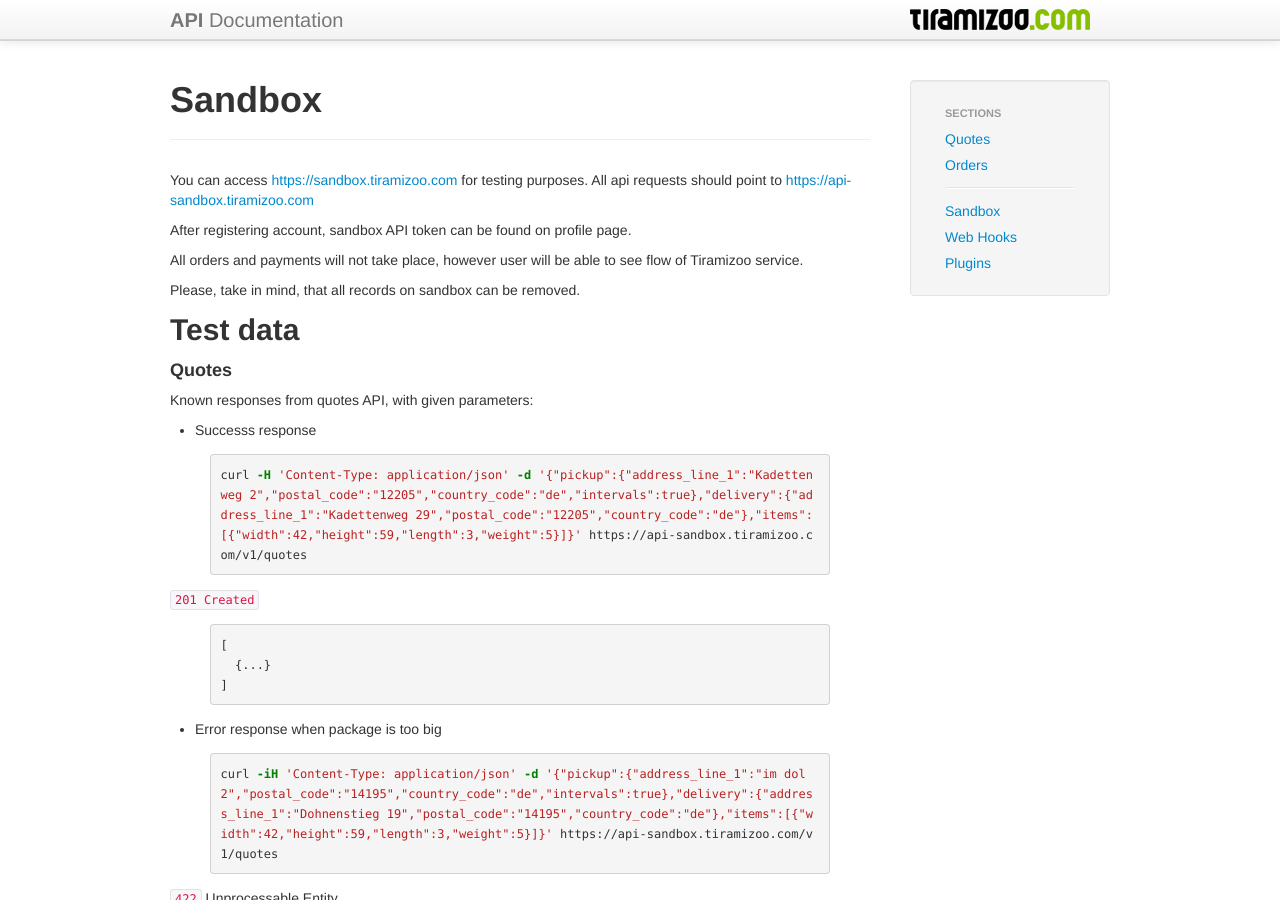
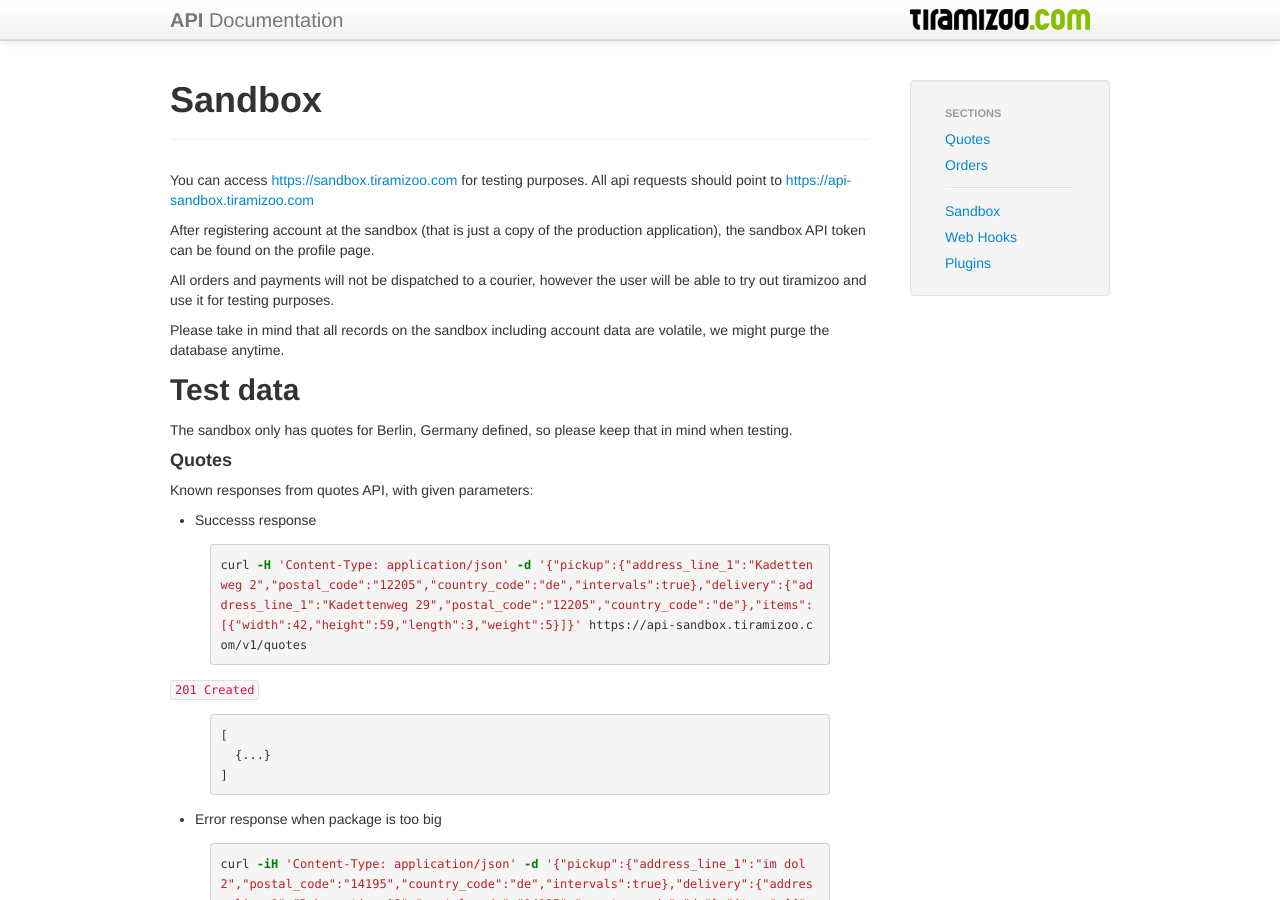
Before and after one commit to Goundar/tiramizoo.github.com, a Jekyll site: the page built from sandbox.md, in a window 1280 px wide and 900 px high. Built offline with Jekyll 4.4.1, drawn with Linux system fonts in a browser that asks for light colours.

Commit message:
Update sandbox.md

```diff
--- a/sandbox.md
+++ b/sandbox.md
@@ -6,13 +6,17 @@ title: Sandbox
 You can access [https://sandbox.tiramizoo.com](https://sandbox.tiramizoo.com) for testing purposes.
 All api requests should point to [https://api-sandbox.tiramizoo.com](https://api-sandbox.tiramizoo.com)
 
-After registering account, sandbox API token can be found on profile page.
+After registering account at the sandbox (that is just a copy of the production application), the sandbox API token
+can be found on the profile page.
 
-All orders and payments will not take place, however user will be able to see flow of Tiramizoo service.
+All orders and payments will not be dispatched to a courier, however the user will be able to try out tiramizoo and use it for
+testing purposes.
 
-Please, take in mind, that all records on sandbox can be removed.
+Please take in mind that all records on the sandbox including account data are volatile, we might purge the database anytime.
 
 ## Test data
+
+The sandbox only has quotes for Berlin, Germany defined, so please keep that in mind when testing.
 
 #### Quotes
 
```
